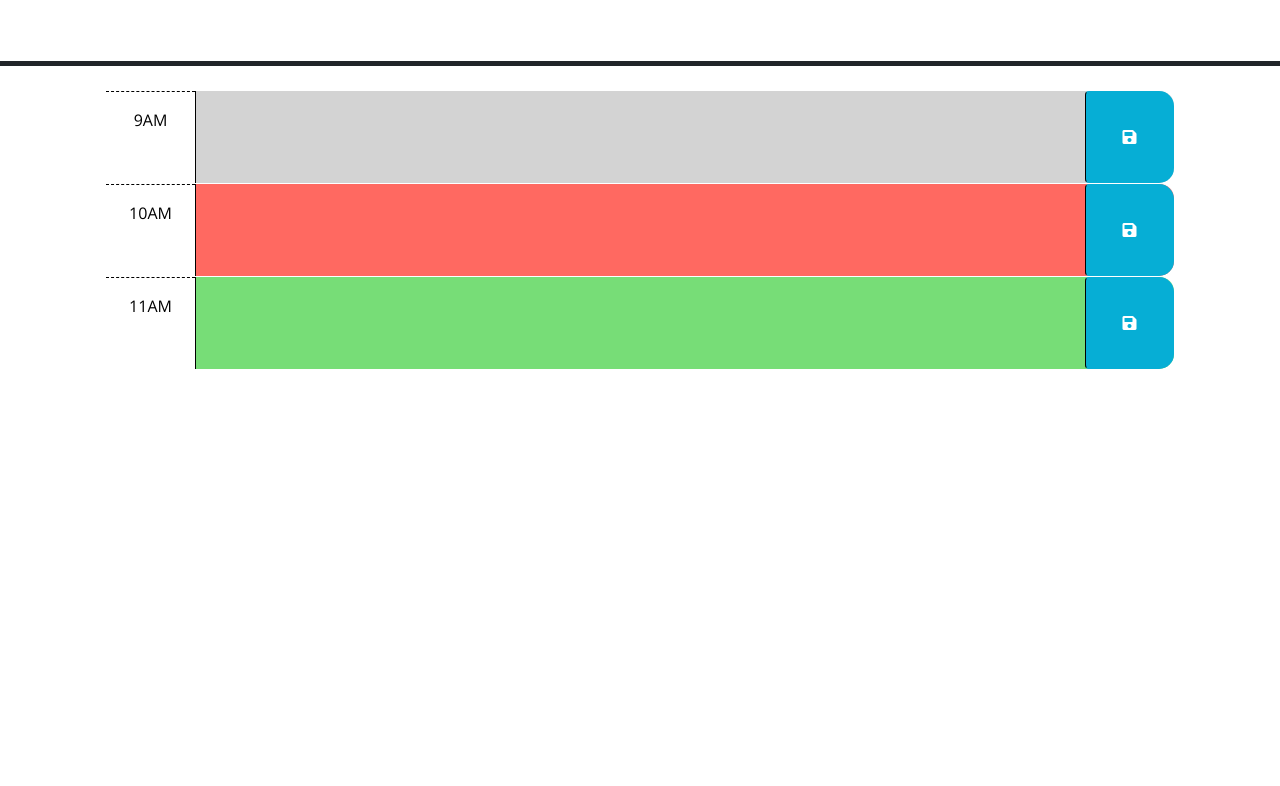
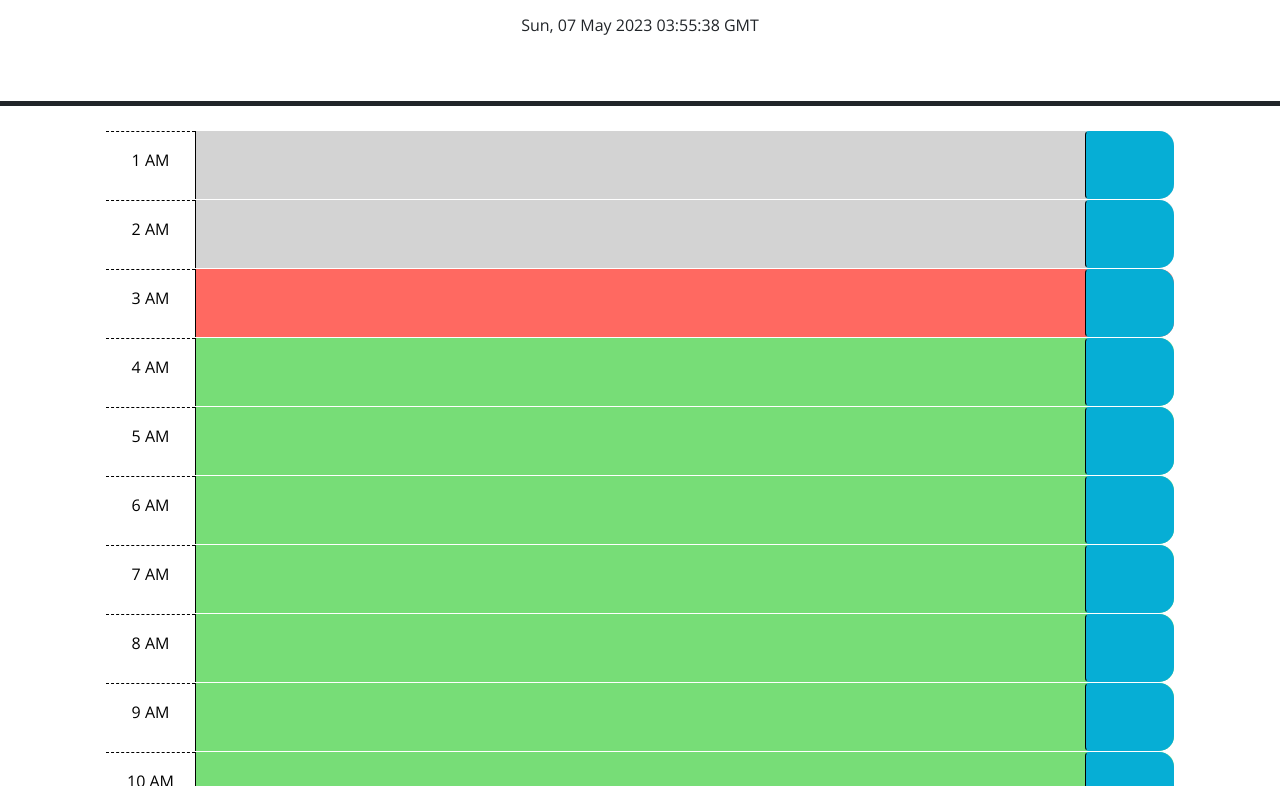
Before and after one commit to SalasGS94/challenge5, a plain HTML site: page index.html in a window 1280 px wide. Shown: the part 166-952 px from the top of the page. Before the commit the page ends 800 px from the top, so only its background shows below. Drawn offline with nearby package versions, Linux system fonts and the light colour scheme.

Commit message:
js functional

```diff
--- a/index.html
+++ b/index.html
@@ -27,8 +27,9 @@
       <h1 class="display-3">Work Day Scheduler</h1>
       <p class="lead">A simple calendar app for scheduling your work day</p>
       <p id="currentDay" class="lead"></p>
+      <p id="todayEl"></p>
     </header>
-    <div class="container-lg px-5">
+    <div id= "hoursContainer" class="container-lg px-5">
       <!-- Use class for "past", "present", and "future" to apply styles to the
         time-block divs accordingly. The javascript will need to do this by
         adding/removing these classes on each div by comparing the hour in the
@@ -40,31 +41,32 @@
         -->
 
       <!-- Example of a past time block. The "past" class adds a gray background color. -->
-      <div id="hour-9" class="row time-block past">
-        <div class="col-2 col-md-1 hour text-center py-3">9AM</div>
+
+      <!-- <div id="hour-18" class="row time-block past">
+        <div class="col-2 col-md-1 hour text-center py-3">6PM</div>
         <textarea class="col-8 col-md-10 description" rows="3"> </textarea>
         <button class="btn saveBtn col-2 col-md-1" aria-label="save">
           <i class="fas fa-save" aria-hidden="true"></i>
         </button>
-      </div>
+      </div> -->
 
       <!-- Example of a a present time block. The "present" class adds a red background color. -->
-      <div id="hour-10" class="row time-block present">
+      <!-- <div id="hour-10" class="row time-block present">
         <div class="col-2 col-md-1 hour text-center py-3">10AM</div>
         <textarea class="col-8 col-md-10 description" rows="3"> </textarea>
         <button class="btn saveBtn col-2 col-md-1" aria-label="save">
           <i class="fas fa-save" aria-hidden="true"></i>
         </button>
-      </div>
+      </div> -->
 
       <!-- Example of a future time block. The "future" class adds a green background color. -->
-      <div id="hour-11" class="row time-block future">
+      <!-- <div id="hour-11" class="row time-block future">
         <div class="col-2 col-md-1 hour text-center py-3">11AM</div>
         <textarea class="col-8 col-md-10 description" rows="3"> </textarea>
         <button class="btn saveBtn col-2 col-md-1" aria-label="save">
           <i class="fas fa-save" aria-hidden="true"></i>
         </button>
-      </div>
+      </div> -->
 
     <script src="https://code.jquery.com/jquery-3.4.1.min.js"></script>
     <script
--- a/script.js
+++ b/script.js
@@ -1,6 +1,81 @@
 // Wrap all code that interacts with the DOM in a call to jQuery to ensure that
 // the code isn't run until the browser has finished rendering all the elements
 // in the html.
+var displayEl = $("#hoursContainer");
+var today = dayjs();
+$("#todayEl").text(today);
+
+
+function renderHoursContainer() {
+  var hours = [
+    {convFormat: '1 AM', format24: "01"},
+    {convFormat: '2 AM', format24: "02"},
+    {convFormat: '3 AM', format24: "03"},
+    {convFormat: '4 AM', format24: "04"},
+    {convFormat: '5 AM', format24: "05"},
+    {convFormat: '6 AM', format24: "06"},
+    {convFormat: '7 AM', format24: "07"},
+    {convFormat: '8 AM', format24: "08"},
+    {convFormat: '9 AM', format24: "09"},
+    {convFormat: '10 AM', format24: "10"},
+    {convFormat: '11 AM', format24: "11"},
+    {convFormat: '12 PM', format24: "12"},
+    {convFormat: '1 PM', format24: "13"},
+    {convFormat: '2 PM', format24: "14"},
+    {convFormat: '3 PM', format24: "15"},
+    {convFormat: '4 PM', format24: "16"},
+    {convFormat: '5 PM', format24: "17"},
+    {convFormat: '6 PM', format24: "18"},
+    {convFormat: '7 PM', format24: "19"},
+    {convFormat: '8 PM', format24: "20"},
+    {convFormat: '9 PM', format24: "21"},
+    {convFormat: '10 PM', format24: "22"},
+    {convFormat: '11 PM', format24: "23"},
+    {convFormat: '12 AM', format24: "24"},
+  ];
+
+  // Dynamically create buttons
+  // Create a for-loop to iterate through the letters array.
+  for (var i = 0; i < hours.length; i++) {
+
+    if([(today.format("HH"))-7] < hours[i].format24){
+    var hourDivCont = $('<div>');
+    hourDivCont.addClass("row time-block")
+    displayEl.append(hourDivCont);
+    // Create button
+    var hourDiv = $('<div>');
+    // Assign style to the button
+    hourDiv.addClass('col-2 col-md-1 hour text-center py-3');
+    hourDiv.rows = "3";
+    // Assign the letter to the data-letter attribute
+    // Display the letter
+    hourDiv.text(hours[i].convFormat);
+    // Attach the letter element
+    hourDivCont.append(hourDiv);
+
+    var hourtextarea = $("<textarea>")
+    hourtextarea.addClass("col-8 col-md-10 description")
+    hourDivCont.append(hourtextarea);
+
+    var hourbutton = $("<button>")
+    hourbutton.addClass("btn saveBtn col-2 col-md-1")
+    hourDivCont.append(hourbutton);
+
+    if (today.format("HH") === hours[i].format24){
+      hourDivCont.addClass("present");
+      }else if
+      (today.format("HH") < hours[i].format24)
+      {
+        hourDivCont.addClass("future");
+        console.log(hours[i].format24, today.format("H"));
+      }else{
+        hourDivCont.addClass("past");
+        console.log(hours[i].format24, today.format("H"));
+      }
+  }
+}
+}
+
 $(function () {
   // TODO: Add a listener for click events on the save button. This code should
   // use the id in the containing time-block as a key to save the user input in
@@ -21,3 +96,5 @@ $(function () {
   //
   // TODO: Add code to display the current date in the header of the page.
 });
+
+renderHoursContainer()
```
Also changed, not shown: 1 other file.
